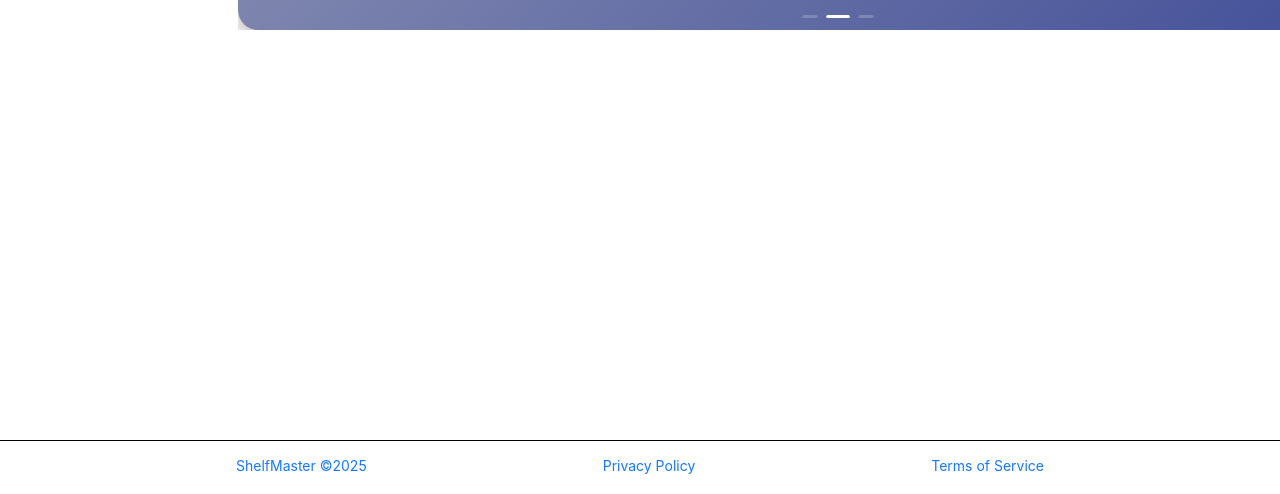
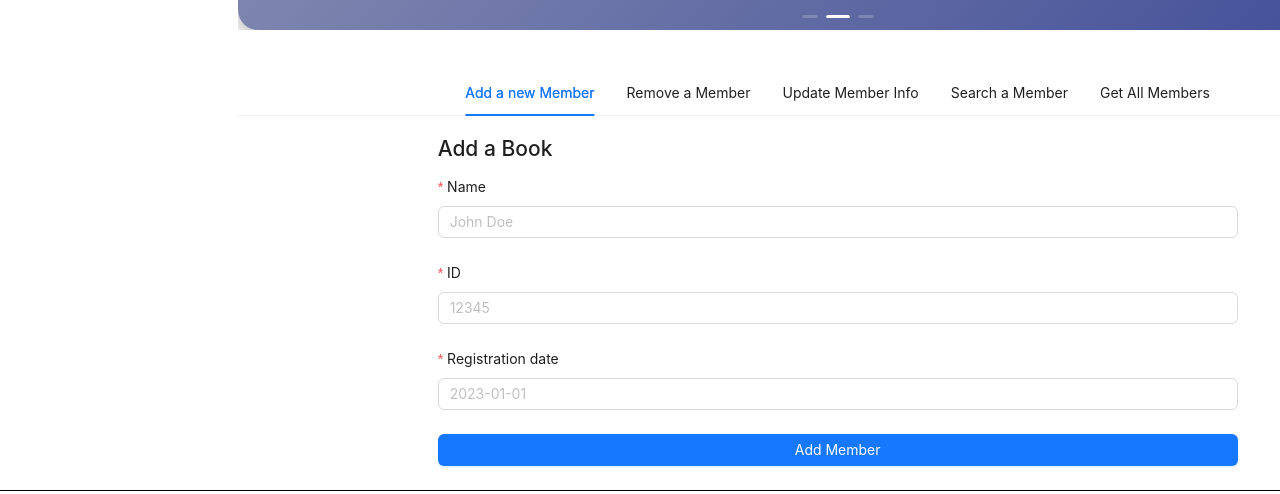
Before and after one commit to IsuruIndrajith/Library-Management-System-Spring-boot-, a React (Create React App) app in the folder frontend/frontend/: page /members in a window 1280 px wide. Shown: the part 310-804 px from the top of the page. Built offline with nearby package versions, Linux system fonts and the light colour scheme.

Commit message:
Member Management

```diff
--- a/frontend/frontend/src/Pages/Members/index.js
+++ b/frontend/frontend/src/Pages/Members/index.js
@@ -1,5 +1,5 @@
-import { Carousel, Typography, Button, Card, Col, Row, Statistic } from "antd";
-import React from "react";
+import { Input,InputNumber, Form, Tabs ,Carousel, Typography, Button, Card, Col, Row, Statistic } from "antd";
+import React, { useState, Select, useEffect } from "react";
 import "antd/dist/reset.css";
 import {
   ArrowDownOutlined,
@@ -136,7 +136,211 @@ function FeedbackView() {
   );
 }
 
+function AddMember() {
+  const [form] = Form.useForm();
+
+  const onFinish = (values) => {
+    console.log("Member data:", values);
+    // Here you’d send values to your backend API
+    // fetch("/api/books", { method: "POST", body: JSON.stringify(values) })
+  };
+
+  return (
+    <div style={{ maxWidth: 800, margin: "0 auto" }}>
+      <h2>Add a Book</h2>
+      <Form
+        form={form}
+        layout="vertical"
+        onFinish={onFinish}
+        autoComplete="off"
+      >
+        <Form.Item
+          label="Name"
+          name="name"
+          rules={[{ required: true, message: "Please enter name" }]}
+        >
+          <Input placeholder="John Doe" />
+        </Form.Item>
+
+        <Form.Item
+          label="ID"
+          name="id"
+          rules={[{ required: true, message: "Please enter member ID" }]}
+        >
+          <Input placeholder="12345" />
+        </Form.Item>
+
+        <Form.Item
+          label="Registration date"
+          name="registration_date"
+          rules={[{ required: true, message: "Please enter registration date" }]}
+        >
+          <Input placeholder="2023-01-01" />
+        </Form.Item>
+
+        <Form.Item>
+                  <Button type="primary" htmlType="submit" block>
+                    Add Member
+                  </Button>
+          </Form.Item>
+
+      </Form>
+    </div>
+  );
+}
+
+
+function RemoveMember() {
+
+  return (
+    <div style={{ maxWidth: 800, margin: "0 auto" }}>
+      <h2>Remove a Member</h2>
+      <Form layout="vertical" autoComplete="off">
+        <Form.Item
+          label="Member ID"
+          name="member_id"
+          rules={[{ required: true, message: "Please enter Member ID" }]}
+        >
+          <Input placeholder="12345" />
+        </Form.Item>
+
+        <Form.Item>
+          <Button type="primary" htmlType="submit" block>
+            Remove Member
+          </Button>
+        </Form.Item>
+      </Form>
+    </div>
+  );
+}
+
+function UpdateMember() {
+  const [form] = Form.useForm();
+
+  const onFinish = (values) => {
+    console.log("Member data:", values);
+    // Here you’d send values to your backend API
+    // fetch("/api/books", { method: "POST", body: JSON.stringify(values) })
+  };
+  return (
+    <div style={{ maxWidth: 800, margin: "0 auto" }}>
+      <h2>Update a Member</h2>
+      <Form
+        form={form}
+        layout="vertical"
+        onFinish={onFinish}
+        autoComplete="off"
+      >
+        <Form.Item
+          label="Name"
+          name="name"
+          rules={[{ required: true, message: "Please enter name" }]}
+        >
+          <Input placeholder="John Doe" />
+        </Form.Item>
+
+        <Form.Item
+          label="ID"
+          name="id"
+          rules={[{ required: true, message: "Please enter member ID" }]}
+        >
+          <Input placeholder="12345" />
+        </Form.Item>
+
+        <Form.Item
+          label="Registration date"
+          name="registration_date"
+          rules={[{ required: true, message: "Please enter registration date" }]}
+        >
+          <Input placeholder="2023-01-01" />
+        </Form.Item>
+
+        <Form.Item>
+          <Button type="primary" htmlType="submit" block>
+            Update Member
+          </Button>
+        </Form.Item>
+      </Form>
+    </div>
+  );
+}
+
+function SearchMember() {
+  const [form] = Form.useForm();
+
+  const onFinish = (values) => {
+    console.log("Search criteria:", values);
+    // Here you’d send values to your backend API
+    // fetch("/api/books/search", { method: "POST", body: JSON.stringify(values) })
+  };
+
+  return (
+    <div style={{ maxWidth: 800, margin: "0 auto" }}>
+      <h2>Search a Book</h2>
+      <Form
+        form={form}
+        layout="vertical"
+        onFinish={onFinish}
+        autoComplete="off"
+      >
+        <Form.Item
+          label="ID"
+          name="id"
+        >
+          <Input placeholder="12345" />
+        </Form.Item>
+
+        <Form.Item
+          label="Name"
+          name="name"
+        >
+          <Input placeholder="John Doe" />
+        </Form.Item>
+
+        <Form.Item
+          label="Registration date"
+          name="registration_date"
+        >
+          <Input placeholder="2023-01-01" />
+        </Form.Item>
+
+        <Form.Item>
+          <Button type="primary" htmlType="submit" block>
+            Search Member
+          </Button>
+        </Form.Item>
+      </Form>
+    </div>
+  );
+}
+
+function GetAllMembers() {
+  const [members, setMembers] = useState([]);
+
+  useEffect(() => {
+    const fetchMembers = async () => {
+      const response = await fetch("/api/members");
+      const data = await response.json();
+      setMembers(data);
+    };
+
+    fetchMembers();
+  }, []);
+
+  return (
+    <div>
+      <h2>All Members</h2>
+      <ul>
+        {members.map((member) => (
+          <li key={member.id}>{member.name} - {member.registration_date}</li>
+        ))}
+      </ul>
+    </div>
+  );
+}
+
 const App = () => (
+  <>
     <div style={{ width: "1200px", margin: "40px auto" }}>
       <Carousel
         autoplay
@@ -155,6 +359,47 @@ const App = () => (
         </div>
       </Carousel>
     </div>
+
+    <Tabs
+      defaultActiveKey="1"
+      centered
+      items={Array.from({ length: 5 }).map((_, i) => {
+        const id = String(i + 1);
+        if (id === "1") {
+          return {
+            label: `Add a new Member`,
+            key: id,
+            children: <AddMember />,
+          };
+        } else if (id === "2") {
+          return {
+            label: `Remove a Member`,
+            key: id,
+            children: <RemoveMember />
+          };
+        } else if (id === "3") {
+          return {
+            label: `Update Member Info`,
+            key: id,
+            children: <UpdateMember />,
+          };
+        } else if (id === "4") {
+          return {
+            label: `Search a Member`,
+            key: id,
+            children: <SearchMember />,
+          };
+        } else if (id === "5") {
+          return {
+            label: `Get All Members`,
+            key: id,
+            children: <GetAllMembers />,
+          };
+        }
+        return null;
+      })}
+    />
+  </>
 );
 
 export default App;
```
Lines whose indentation alone changed are shown as unchanged.
